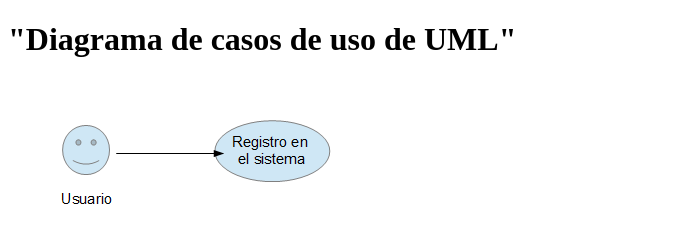
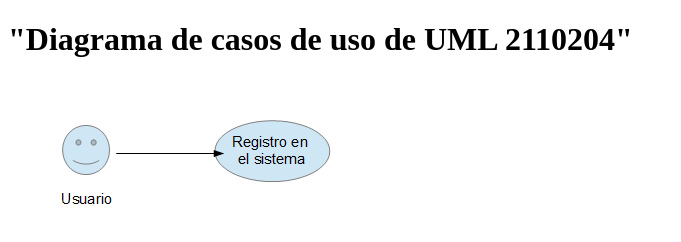
Before and after one commit to afecreer/ingenieriaoctubre212024, a plain HTML site: page index.html in a window 1280 px wide. Shown: the whole page, without its empty margins (0-681 px from the left). Drawn offline with Linux system fonts and the light colour scheme.

Commit message:
Respositorio con publicación de pagina web

```diff
--- a/index.html
+++ b/index.html
@@ -6,7 +6,7 @@
     <title>Document</title>
 </head>
 <body>
-    <h1>"Diagrama de casos de uso de UML"</h1>
+    <h1>"Diagrama de casos de uso de UML 2110204"</h1>
     <img src="diagramadecasodeuso.png" alt="">
 </body>
 </html>
```
